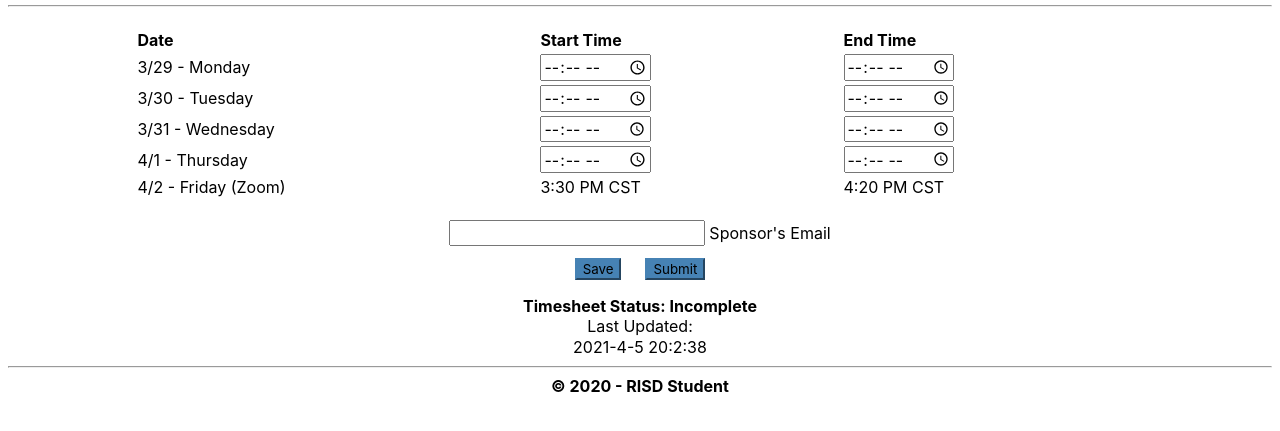
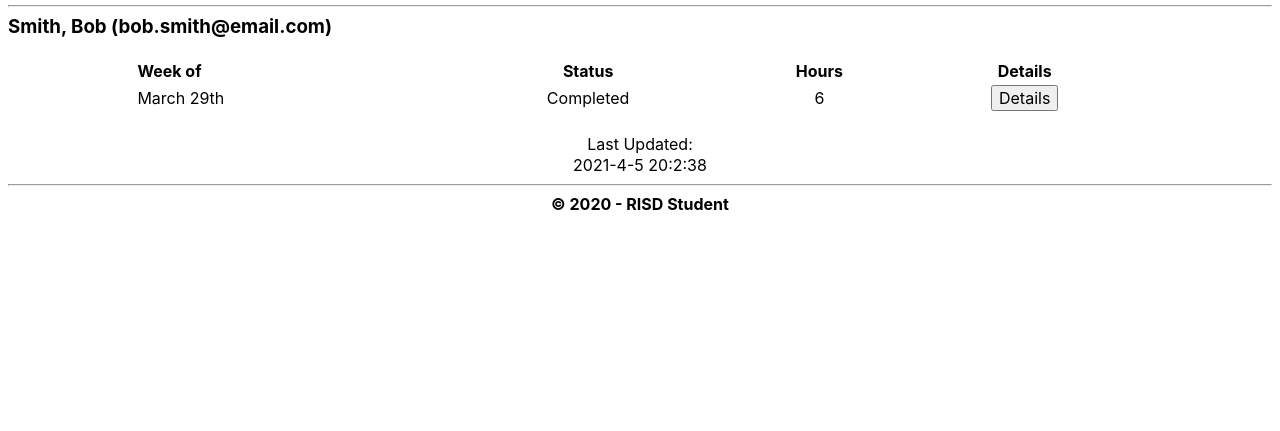
Before and after one commit to afdauer/studentDemo, a plain HTML site: page index.html in a window 1280 px wide. Shown: the part 75-506 px from the top of the page. Drawn offline with Linux system fonts and the light colour scheme.

Commit message:
Version 0.2.1

```diff
--- a/index.html
+++ b/index.html
@@ -18,71 +18,37 @@
     </div>
   </header>
   <body>
-    <script src="automatic-time.js"></script>
-    <form id="times" action="https://sponsorDemo.pip2021.repl.co" method="GET">
+    <!--<script src="automatic-time.js"></script>
+    <form id="times" action="https://sponsorDemo.pip2021.repl.co" method="GET">-->
+    <h3>Smith, Bob (bob.smith@email.com)</h3>
       <div id="timeInput">
         <center>
         <table>
           <tr id="header">
-            <th scope="col">Date</th>
-            <th scope="col">Start Time</th>
-            <th scope="col">End Time</th>
+            <th scope="col">Week of</th>
+            <th scope="col"><center>Status</center></th>
+            <th scope="col"><center>Hours</center></th>
+            <th scope="col"><center>Details</center></th>
           </tr>
-          <tr id="mon">
-            <td>3/29 - Monday</td>
-            <td>
-              <input type="time" id="monIn" name="monIn" value="monIn">
-              <!--<label for="monIn">Start Time</label>-->
-            </td>
-            <td>
-              <input type="time" id="monOut" name="monOut" value="monOut">
-            </td>
-          </tr>
-          <tr id="tue">
-            <td>3/30 - Tuesday</td>
-            <td>
-              <input type="time" id="tueIn" name="tueIn" value="tueIn">
-            </td>
-            <td>
-              <input type="time" id="tueOut" name="tueOut" value="tueOut">
-            </td>
-          </tr>
-          <tr id="wed">
-            <td>3/31 - Wednesday</td>
-            <td>
-              <input type="time" id="wedIn" name="wedIn" value="wedIn">
-            </td>
-            <td>
-              <input type="time" id="wedOut" name="wedOut" value="wedOut">
-            </td>
-          </tr>
-          <tr id="thur">
-            <td>4/1 - Thursday</td>
-            <td>
-              <input type="time" id="thurIn" name="thurIn" value="thurIn">
-            </td>
-            <td>
-              <input type="time" id="thurOut" name="thurOut" value="thurOut">
-            </td>
-          </tr>
-          <tr id="fri">
-            <td>4/2 - Friday (Zoom)</td>
-            <td>3:30 PM CST</td>
-            <td>4:20 PM CST</td>
-          </tr>
+          <tr id="week3-29">
+          <td>March 29th</td>
+          <td><center>Completed</center></td>
+          <td><center>6</center></td>
+          <td>
+            <center>
+              <form action="https://studentdemo.pip2021.repl.co/week-of-3-29.html">
+                <input type="submit" value="Details" />
+              </form>
+            </center>
+          </td>
+        </tr>
         </table>
-        <!--Sponsor Email Input-->
-        <input type="email" id="sponsorEmail" name="sponsorEmail" value="">
-        <label for="sponsorEmail">Sponsor's Email</label>
-        <br>
-        <button>Save</button><button>Submit</button>
         </center>
       </div>
     </form>
   </body>
   <footer>
     <div id="status">
-      <center><h4>Timesheet Status: Incomplete</h4></center>
       <center><label for="currentDateTime">Last Updated:</label>
       <center><input type="text" id="currentDateTime" style="text-align:center; border: 0px;"></center>
       <script>
```
Also changed, not shown: week-of-3-29.html (+3 -3 lines).
